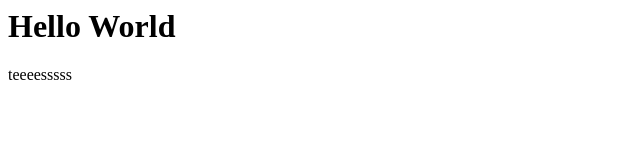
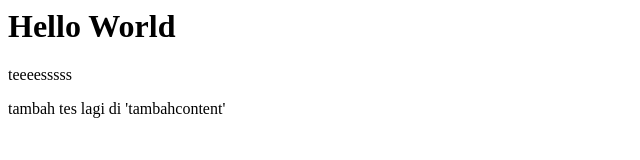
Before and after one commit to yudirius/bdt17, a plain HTML site: page index.html in a window 1280 px wide. Shown: the whole page, without its empty margins (0-640 px from the left). Drawn offline with Linux system fonts and the light colour scheme.

Commit message:
nambah lagi di tag p

```diff
--- a/index.html
+++ b/index.html
@@ -1,4 +1,5 @@
 <html>
 <h1>Hello World</h1>
 	<p>teeeesssss</p>
+	<p>tambah tes lagi di 'tambahcontent'</p>
 </html>
```
